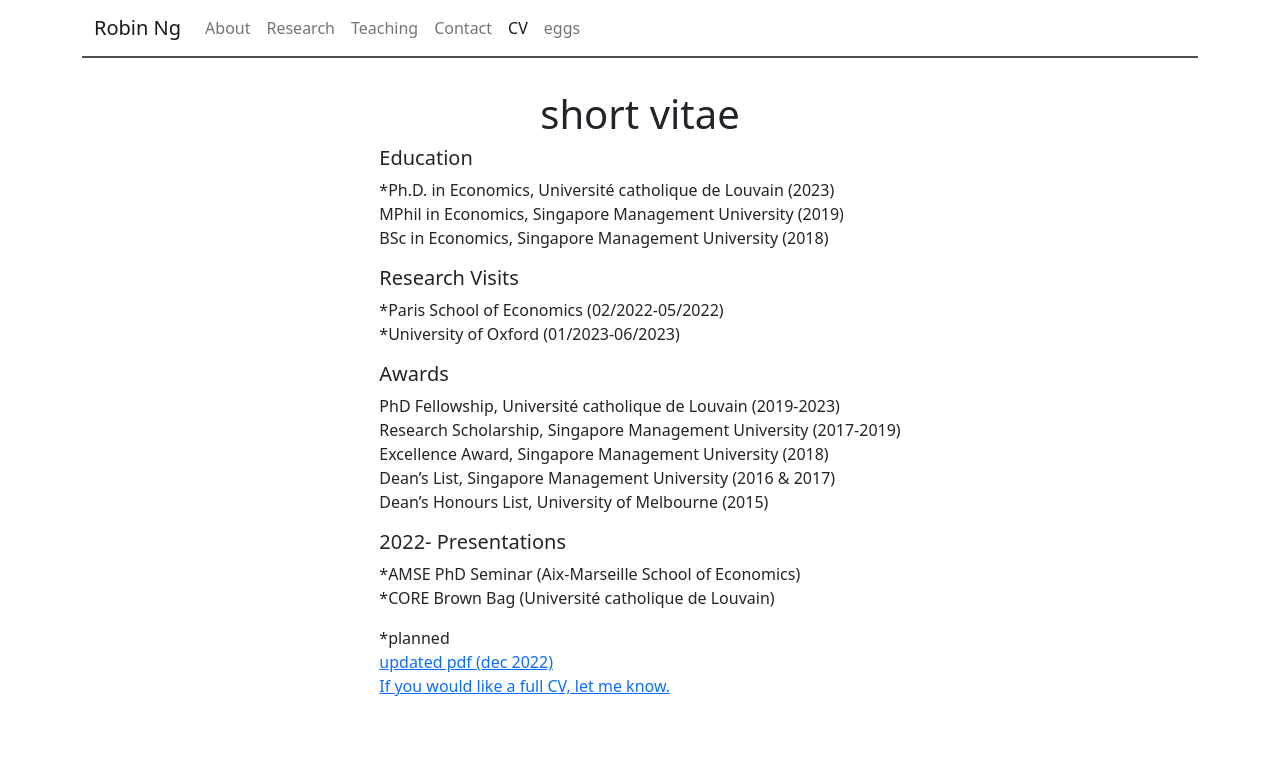
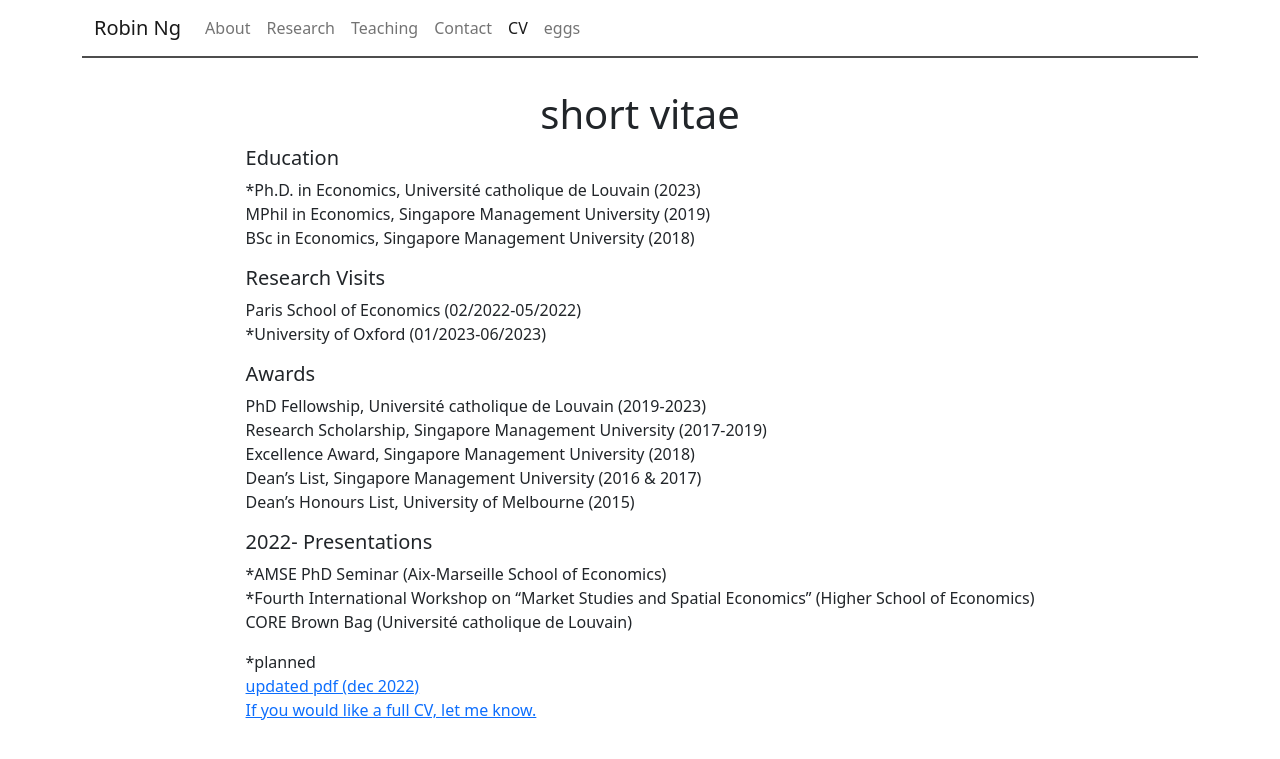
Before and after one commit to robin-ng/1, a Jekyll site: the page built from CV.md, in a window 1280 px wide. Shown: the top 759 px of the page. Built offline with Jekyll 4.4.1, drawn with Linux system fonts in a browser that asks for light colours.

Commit message:
update 01/22

```diff
--- a/CV.md
+++ b/CV.md
@@ -10,7 +10,7 @@ MPhil in Economics, Singapore Management University (2019)\
 BSc in Economics, Singapore Management University (2018)
 
 ##### Research Visits
-*Paris School of Economics (02/2022-05/2022)\
+Paris School of Economics (02/2022-05/2022)\
 *University of Oxford (01/2023-06/2023)
 
 ##### Awards
@@ -22,7 +22,8 @@ Dean's Honours List, University of Melbourne (2015)
 
 ##### 2022- Presentations
 *AMSE PhD Seminar (Aix-Marseille School of Economics)\
-*CORE Brown Bag (Université catholique de Louvain)
+*Fourth International Workshop on “Market Studies and Spatial Economics” (Higher School of Economics)\
+CORE Brown Bag (Université catholique de Louvain)
 
 
 *planned\
```
Also changed, not shown: about.md (+1 -1 lines).
